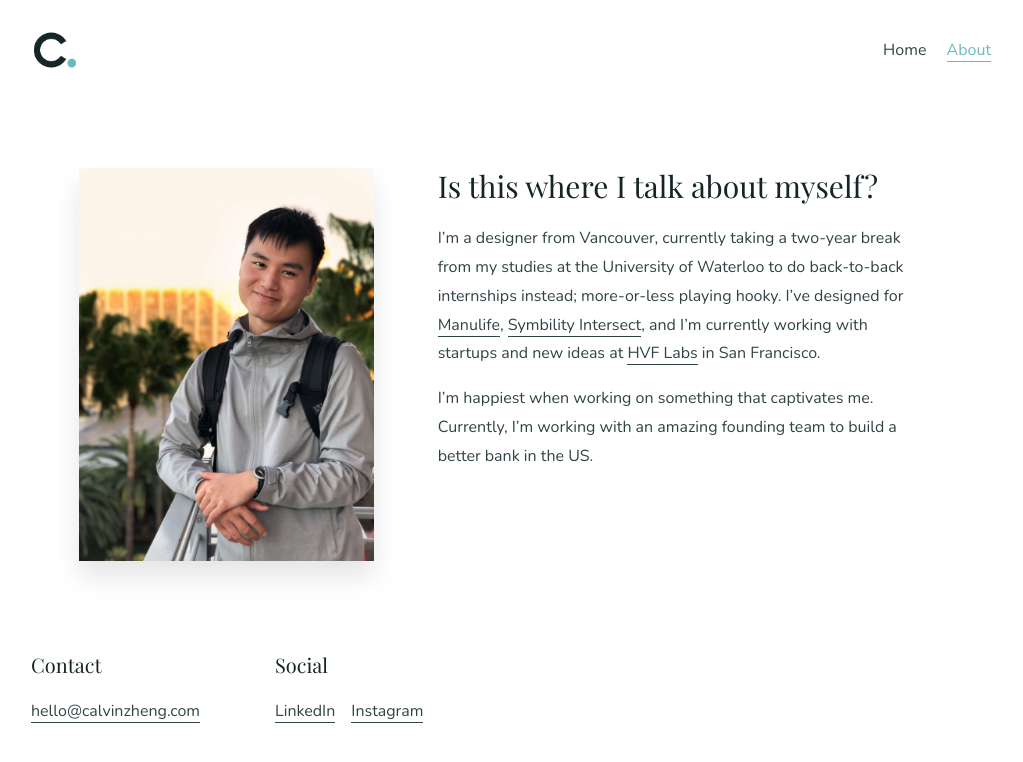
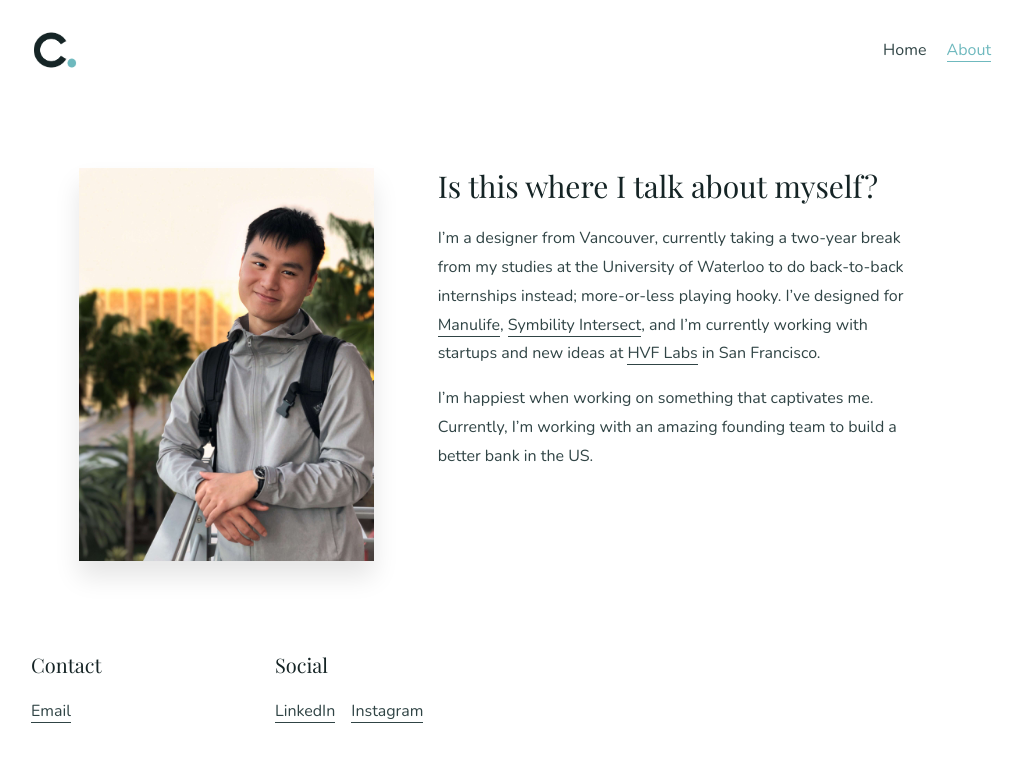
Before and after one commit to cyxzheng/cyxzheng.github.io, a Jekyll site: the page built from _pages/about.md, in a window 1280 px wide. Shown: the top 762 px of the page, without its empty margins (129-1152 px from the left). Built offline with Jekyll 4.4.1, drawn with Linux system fonts in a browser that asks for light colours; nearby versions of some CDN libraries.

Commit message:
change email 2

```diff
--- a/_includes/footer-small.html
+++ b/_includes/footer-small.html
@@ -2,7 +2,7 @@
     <div class="container">
         <div class="email-small">
             <h3>Contact</h3>
-            <p><a href="mailto:hello@calvinzheng.com" target="_top">hello@calvinzheng.com</a></p>
+            <p><a href="mailto:cyxzheng@gmail.com" target="_top">Email</a></p>
         </div>
         <div class="social-small">
             <h3>Social</h3>
```
